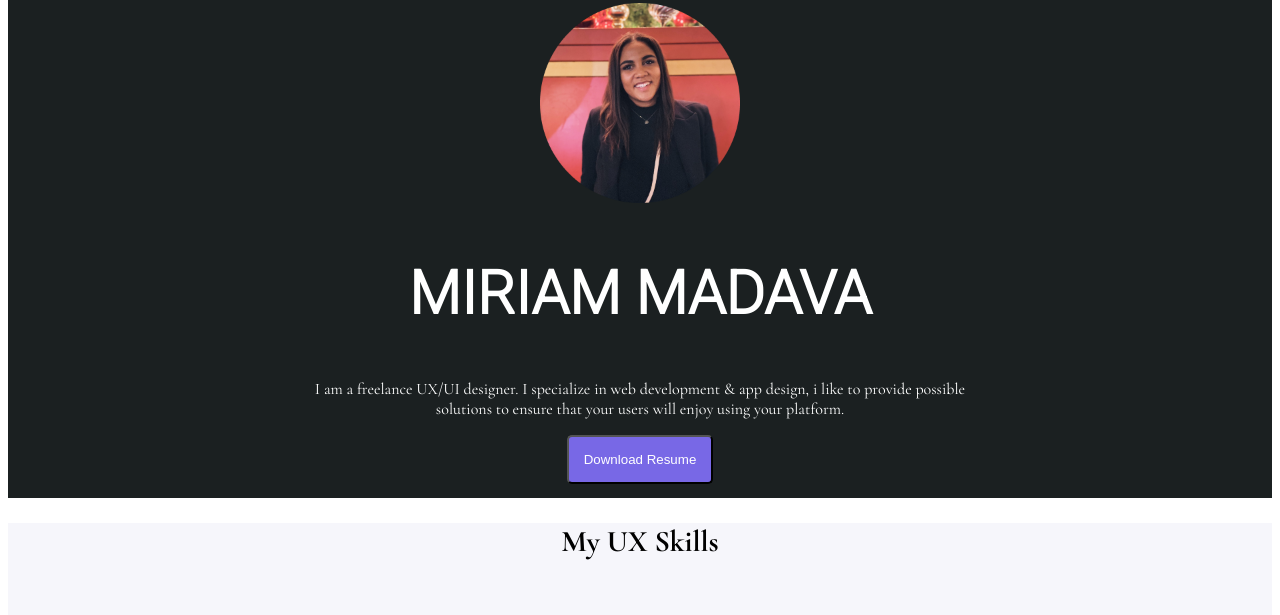
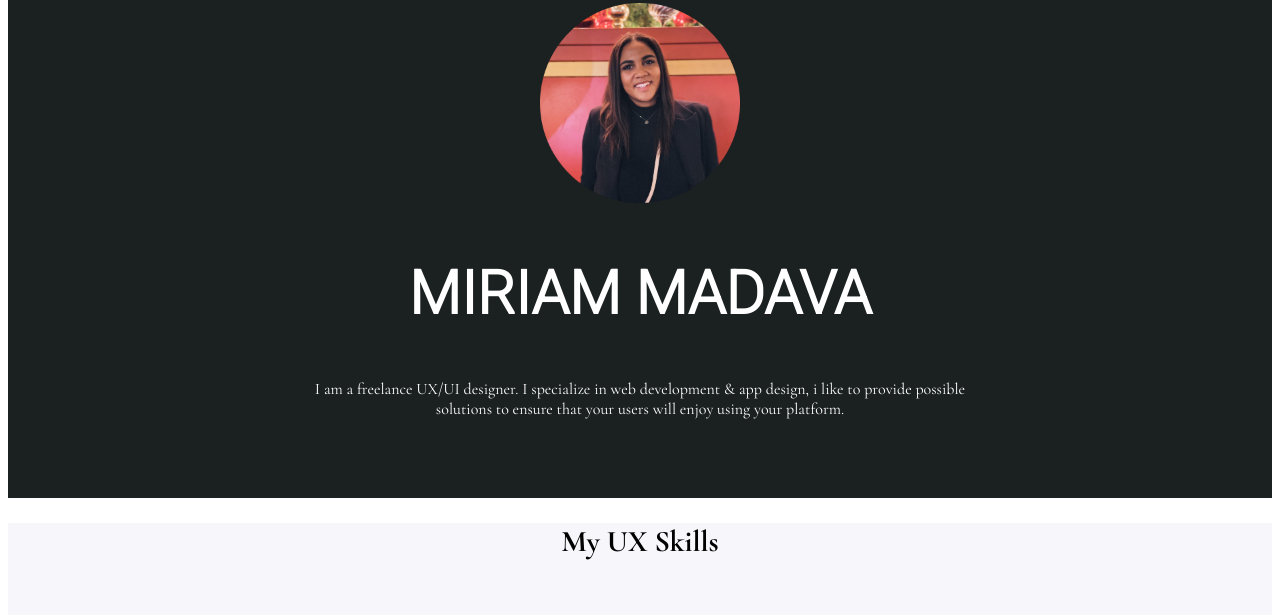
Before and after one commit to miriammadava/UX_UI_HW_19, a plain HTML site: page index.html in a window 1280 px wide. Shown: the part 109-724 px from the top of the page. Drawn offline with nearby package versions, Linux system fonts and the light colour scheme.

Commit message:
removed resume button

```diff
--- a/index.html
+++ b/index.html
@@ -32,7 +32,6 @@
             <h1>MIRIAM MADAVA</h1>
             <p>I am a freelance UX/UI designer. I specialize in web development & app design, i like to provide possible
                 solutions to ensure that your users will enjoy using your platform. </p>
-            <button class="buttonPrimary">Download Resume</button>
         </div>
     </section>
     <!--my skills -->
```
